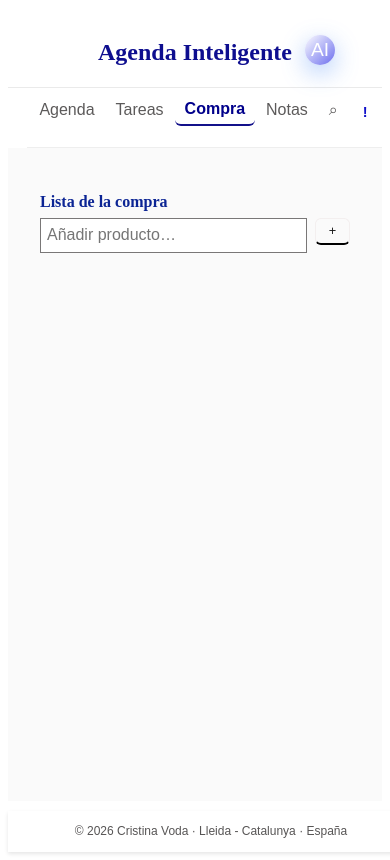
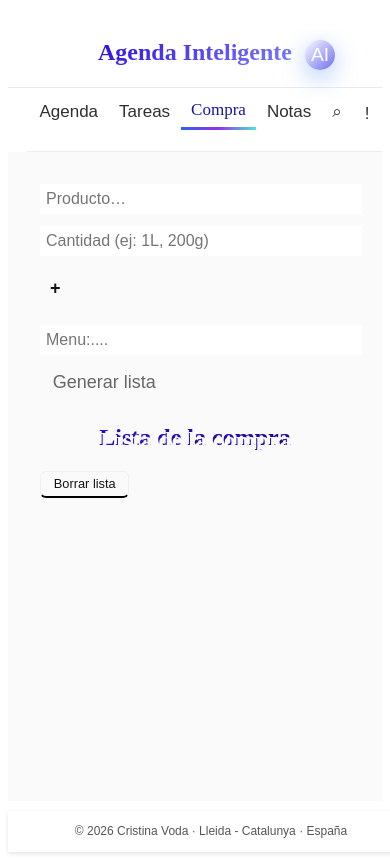
Before and after one commit to cristinavoda/Agenda-inteligente, a Vue app: page /shopping in a window 390 px wide. Shown: the top 860 px of the page. Built offline with nearby package versions, Linux system fonts and the light colour scheme.

Commit message:
default-25

```diff
--- a/package.json
+++ b/package.json
@@ -14,8 +14,11 @@
     "@fullcalendar/timegrid": "^6.1.20",
     "@fullcalendar/vue3": "^6.1.20",
     "pinia": "^3.0.4",
+    "sortablejs": "^1.15.7",
     "vue": "^3.5.24",
-    "vue-router": "^4.6.4"
+    "vue-draggable-next": "^2.3.0",
+    "vue-router": "^4.6.4",
+    "vuedraggable": "^4.1.0"
   },
   "devDependencies": {
     "@vitejs/plugin-vue": "^6.0.1",
--- a/src/components/AppTabs.vue
+++ b/src/components/AppTabs.vue
@@ -24,6 +24,8 @@ const tabs = [
       {{ tab.label }}
     </button>
     <PACapabilitiesDrawer />
+
+
   </nav>
 
 
@@ -31,7 +33,7 @@ const tabs = [
 
 </template>
 
-<style scoped>
+<style >
 .tabs {
   display: flex;
   justify-content: center;
@@ -54,14 +56,16 @@ const tabs = [
   color: #363636;
 }
 
+.tabs button:hover {
+  color: #2e0bcea8;
+}
 .tabs button.active {
-  color: darkblue;
-  border-bottom: 2px solid rgb(19, 17, 138);
-  font-weight: 600;
+  color: rgb(22, 22, 165) !important;
+   border-bottom: 3px solid transparent;
+  border-image: linear-gradient(90deg, #2563eb, #9333ea, #48ecd1) 1;
+  font-family: Roboto slab;
 }
-.tabs button:hover {
-  color: #2e1792a8;
-}
+
 @media (max-width: 750px) {
  .tabs {
   gap: 1px;
@@ -73,15 +77,16 @@ const tabs = [
   border: none;
 
   font-weight: 500;
-  font-size: 1rem;
-  color: #5c5a5a;
+  font-size: 17px;
+  color: #302e2e;
 }
 .tabs .active {
-  color: rgb(53, 52, 58);
-  border-bottom: 2px solid black;
+  color: rgb(50, 22, 189);
+  border-bottom: 2px solid rgb(23, 11, 190);
+  font-family: Roboto slab;
 }
 .tabs button:hover {
-  color: #0a0a0a;
+  color: #3408d1;
 }
 }
 
--- a/src/components/PaButton.vue
+++ b/src/components/PaButton.vue
@@ -23,7 +23,7 @@ function togglePA() {
 .pa-float-btn {
   position: fixed;
   right: 44px;
-  margin-top: -15px;
+  margin-top: -35px;
   width: 26px;
   height: 26px;
   border-radius: 12px;
@@ -73,7 +73,7 @@ function togglePA() {
 }
 @media (max-width: 750px) {
  .pa-float-btn {
-  margin-top: -15px ;
+  margin-top: -10px ;
  }
 }
 </style>
--- a/src/components/ui/AppHeader.vue
+++ b/src/components/ui/AppHeader.vue
@@ -59,7 +59,14 @@ h1 {
   text-align: center;
   font-size: 1.5rem;
   font-weight: 600;
-  color: rgb(14, 14, 143);
+
+   background: linear-gradient(135deg, #2d0de4, #7a7cf7);
+
+  -webkit-background-clip: text;
+  -webkit-text-fill-color: transparent;
+
+  background-clip: text;
+
   margin: 10px auto 0;
 }
 
--- a/src/stores/shoppingStore.js
+++ b/src/stores/shoppingStore.js
@@ -1,27 +1,54 @@
-import { ref } from 'vue'
 import { defineStore } from 'pinia'
+import { ref, watch } from 'vue'
 
 export const useShoppingStore = defineStore('shopping', () => {
-  const items = ref(JSON.parse(localStorage.getItem('shopping') || '[]'))
 
-  function addItem(name) {
-    items.value.unshift({ id: Date.now(), name, bought: false })
+  const items = ref(
+    JSON.parse(localStorage.getItem('shopping') || '[]')
+  )
+
+  function persist() {
+    localStorage.setItem('shopping', JSON.stringify(items.value))
+  }
+
+  function addItem(item) {
+    items.value.unshift({
+      id: item.id || Date.now(),
+      title: item.title,
+      quantity: item.quantity || '',
+      priority: item.priority || '',
+      done: item.done ?? false
+    })
+
     persist()
   }
 
+  function updateShopping(item) {
+    const index = items.value.findIndex(i => i.id === item.id)
+
+    if (index === -1) return
+
+    items.value[index] = {
+      ...items.value[index],
+      ...item
+    }
+
+    persist()
+  }
+ function clearShoppingList() {
+    items.value = []
+    persist()
+  }
   function removeItem(id) {
     items.value = items.value.filter(i => i.id !== id)
     persist()
   }
 
-  function removeAllItems() {
-    items.value = []
-    persist()
+  return {
+    items,
+    addItem,
+    updateShopping,
+    removeItem,
+     clearShoppingList
   }
-
-  function persist() {
-    localStorage.setItem('shopping', JSON.stringify(items.value))
-  }
-
-  return { items, addItem, removeItem, removeAllItems }
 })
--- /dev/null
+++ b/src/utils/shoppingAI.js
@@ -0,0 +1,19 @@
+const recipes = {
+  "carbonara": ["Espaguetis", "Huevos", "Bacon", "Parmesano", "Pimienta"],
+  "tortilla": ["Patatas", "Huevos", "Cebolla", "Aceite de oliva"],
+  "ensalada": ["Lechuga", "Tomate", "Pepino", "Aceite"],
+  "pizza": ["Masa", "Tomate", "Mozzarella", "Orégano"]
+}
+export function generateShoppingList(text) {
+  const input = text.toLowerCase()
+
+  const result = []
+
+  if (input.includes("carbonara")) result.push(...recipes.carbonara)
+  if (input.includes("tortilla")) result.push(...recipes.tortilla)
+  if (input.includes("ensalada")) result.push(...recipes.ensalada)
+  if (input.includes("pizza")) result.push(...recipes.pizza)
+
+
+  return result
+}
--- a/src/views/ShoppingListView.vue
+++ b/src/views/ShoppingListView.vue
@@ -1,51 +1,173 @@
 <template>
   <div class="shopping-container">
-    <h2>Lista de la compra</h2>
+
 
 
     <div class="shop-input">
       <input
-        v-model="newItem"
-        placeholder="Añadir producto…"
-        @keyup.enter="addItem"
-      />
-      <button @click="addItem" class="btn-add">+</button>
-    </div>
+  v-model="newItem.title"
+  placeholder="Producto…"
+  @keyup.enter="addItem"
+   class="shop-input"
+/>
+
+<input
+  v-model="newItem.quantity"
+  placeholder="Cantidad (ej: 1L, 200g)"
+  @keyup.enter="addItem"
+  class="shop-input"
+/>
 
 
+      <button @click="addItem" class="btn-add">+</button>
+
+<input v-model="userText" placeholder="Menu:...."  class="shop-input" />
+
+<button @click="handleAI" class="btn-AI">
+   Generar lista
+</button>
+
+    </div>
+ <h2 class="h2">Lista de la compra</h2>
+   <button class="btn-clear" @click="shoppingStore.clearShoppingList()">
+     Borrar lista
+  </button>
+
     <ul class="shop-list">
+
       <li
         v-for="(item, index) in shoppingStore.items"
         :key="item.id"
-        :class="{ bought: item.bought }"
-      >
+        :class="[ { done: item.done }]"
+         @dblclick="openEdit(item, 'shopping')">
+
+
+   <span class="priority-bar" :class="item.priority"></span>
+
         <span class="number">{{ index + 1 }}.</span>
 
+
         <span
-          class="name"
+          class="title"
           @click="toggle(item.id)"
         >
-          {{ item.name }}
+          {{ item.title }}
+
         </span>
 
+
+  <span class="qty">
+    {{ item.quantity }}
+  </span>
+
+ <span class="edit-btn" @click="openEdit(item, 'shopping')">✎</span>
+
+ <span class="item-btn" @click="toggleDone(item)">
+  ✔
+</span>
         <button class="remove" @click="remove(item.id)">✖</button>
       </li>
     </ul>
+
+
+     <div v-if="isModalOpen" class="modal-backdrop"@click.self="isModalOpen = false">
+
+<div class="modal">
+
+  <h2>Edit {{ editType }}</h2>
+
+  <input v-model="selectedItem.title" placeholder="Producto" />
+
+  <input
+    v-model="selectedItem.quantity"
+    placeholder="Cantidad (ej: 1L, 200g)"
+  />
+
+  <select v-model="selectedItem.priority">
+    <option value="normal">normal</option>
+    <option value="medio">medio</option>
+    <option value="urgente">urgente</option>
+  </select>
+
+  <label>
+    <input type="checkbox" v-model="selectedItem.done" />
+    Comprado
+  </label>
+
+  <div class="buttons-modal">
+    <button @click="saveEdit">Save</button>
+    <button @click="isModalOpen = false">Cancel</button>
+  </div>
+
+</div>
+
+    </div>
+
   </div>
 </template>
+
+
 <script setup>
 import { ref } from 'vue'
 import { useShoppingStore } from '../stores/shoppingStore'
+import { generateShoppingList } from '../utils/shoppingAI'
 
+
+const userText = ref('')
 const shoppingStore = useShoppingStore()
-const newItem = ref('')
+const newItem = ref({
+  title: '',
+  quantity: ''
+})
+const isModalOpen = ref(false)
+const selectedItem = ref(null)
+const editType = ref('')
+
+
+function handleAI() {
+  const items = generateShoppingList(userText.value)
+
+  items.forEach(item => {
+    shoppingStore.addItem({
+      title: item,
+      quantity: '',
+      priority: '',
+      done: false
+    })
+  })
+
+  userText.value = ''
+}
+
+
+
+function openEdit(item, type) {
+  selectedItem.value = { ...item }
+  editType.value = type
+  isModalOpen.value = true
+}
+
+function saveEdit() {
+  if (editType.value === 'shopping') {
+    shoppingStore.updateShopping({ ...selectedItem.value })
+  }
+
+  isModalOpen.value = false
+}
 
 function addItem() {
-  if (!newItem.value.trim()) return
-  shoppingStore.addItem(newItem.value.trim())
-  newItem.value = ''
+  if (!newItem.value.title.trim()) return
+
+  shoppingStore.addItem({
+    title: newItem.value.title,
+    quantity: newItem.value.quantity,
+    priority: '',
+    done: false
+  })
+
+  newItem.value.title = ''
+  newItem.value.quantity = ''
 }
-
 
 function toggle(id) {
   shoppingStore.toggleItem(id)
@@ -53,6 +175,29 @@ function toggle(id) {
 
 function remove(id) {
   shoppingStore.removeItem(id)
+}
+function toggleDone(item) {
+  item.done = !item.done
+  shoppingStore.persist()
+}
+
+function updateShopping(item) {
+  const index = shoppingStore.items.findIndex(i => i.id === item.id)
+
+  if (index !== -1) {
+    shoppingStore.items.splice(index, 1, {
+      ...item
+    })
+  }
+
+  shoppingStore.persist()
+}
+
+function clearShoppingList() {
+  if (!confirm('¿Seguro que quieres borrar toda la lista?')) return
+
+  items.value = []
+  persist()
 }
 </script>
 <style scoped>
@@ -65,16 +210,45 @@ function remove(id) {
   max-width: 500px;
   margin: auto;
 }
+.shop-input {
+  border:#e5e5ea;
+}
+.h2 {
+  text-align: center;
+  margin-bottom: 1rem;
 
-.shop-input {
-  display: flex;
-  gap: 8px;
-  margin-bottom: 12px;
+   background: linear-gradient(135deg, #1d0799,  #48ecd6);
+
+  -webkit-background-clip: text;
+  -webkit-text-fill-color: rgb(0, 17, 255);
+
+
+
 }
+.h2 {
+  font-size: 14px;
+  text-align: center;
+  font-size: 1.5rem;
+  font-weight: 600;
+
+   background: linear-gradient(135deg, #2d0de4, #18067e);
+
+  -webkit-background-clip: text;
+  -webkit-text-fill-color: transparent;
+
+  background-clip: text;
+
+  margin: 10px auto 20px;
+}
+
 
 .shop-input input {
   flex: 1;
   padding: 6px;
+   display: flex;
+   width: 100%;
+  gap: 8px;
+  margin-bottom: 12px;
 }
 
 .shop-list {
@@ -95,26 +269,164 @@ function remove(id) {
   color: #666;
 }
 
-.name {
+.title {
   flex: 1;
   cursor: pointer;
 }
+.done .title,
+.done .qty {
+  text-decoration: line-through;
+  opacity: 0.5;
 
-.bought .name {
+}
+.bought .title {
   text-decoration: line-through;
   color: #999;
 }
+
+
+.qty {
+ padding: 10px 90px ;
+}
+.priority-bar {
+  width: 4px;
+  height: 18px;
+  border-radius: 4px;
+  display: inline-block;
+  margin-right: 10px;
+  vertical-align: middle;
+}
+
+.priority-bar.urgente {
+  background: #ef4444;
+}
+
+.priority-bar.medio{
+  background: #f59e0b;
+}
+
+.priority-bar.normal {
+  background: #10b981;
+}
+.btn-add {
+font-size: large;
+font-weight: 600;
+ border: none;
+ padding: 10px;
+}
+.btn-add:hover {
+transform: scale(1.05);background-color: #797878;
+color: white;
+
+}
+.btn-AI {
+ font-size: large;
+color: #666;
+ border: none;
+}
+.btn-AI:hover {
+transform: scale(1.05);background-color: #797878;
+color: white;
+
+}
 .remove {
   background: transparent;
-  border: white;
-  border-bottom: #0f0f0f solid 2px;
+ border: #d1d1d8;
   cursor: pointer;
   opacity: 0.5;
+  border-bottom: 2px 2px #666;
+margin-bottom: 0;
 }
 
 .remove:hover {
   opacity: 1;
-  background-color: #999;
+  border-bottom: 2px solid#0f0f0f;
 }
 
+
+.edit-btn {
+  margin-right: 40px;
+  padding: 6px;
+  display: inline-block;
+  background: transparent;
+  cursor: pointer;
+  font-weight: 600;
+  border-bottom: 2px 2px #666;
+}
+.item-btn {
+   margin-right: 40px;
+  padding: 6px;
+  display: inline-block;
+  background: transparent;
+  cursor: pointer;
+  color: darkcyan;
+  border-bottom: 2px 2px #666;
+}
+.buttons-modal {
+  display: flex;
+  gap: 19px;
+  justify-content: center;
+  margin-top: 16px;
+}
+.buttons-modal button:hover {
+  transform: scale(1.05);}
+.modal-backdrop {
+  position: fixed;
+  inset: 0;
+  background: rgba(0,0,0,0.4);
+  backdrop-filter: blur(8px);
+  display: flex;
+  justify-content: center;
+  align-items: center;
+}
+
+.modal {
+  background: white;
+  padding: 24px;
+  border-radius: 16px;
+  width: 320px;
+  box-shadow: 0 10px 40px rgba(0,0,0,0.2);
+  animation: pop 0.2s ease;
+}
+
+.item-btn.done {
+  margin-right: 100px;
+  opacity: 0.4;
+  text-decoration: line-through;
+}
+.actions {
+  display: flex;
+  gap: 8px;
+  opacity: 0;
+  transition: 0.2s;
+}
+.item-btn.done {
+  opacity: 0.5;
+
+}
+.item-btn:hover .actions {
+  opacity: 1;
+}
+
+.done .title {
+  text-decoration: line-through;
+  opacity: 0.5;
+   color: #999;
+}
+.done .number {
+  color: #aaa;
+  opacity: 0.6;
+}
+.done .qty {
+  color: #aaa;
+  opacity: 0.6;
+}
+.shop-list li.done{
+  opacity: 0.4;
+  filter: grayscale(100%);
+}
+.done {
+  filter: blur(0.3px);
+  transition: 0.2s;
+}
 </style>
```
Also changed, not shown: src/views/NotesView.vue (+97 -45 lines), src/views/TasksView.vue (+15 -1 lines), 1 other file (tests, documents, lock files or other folders).
